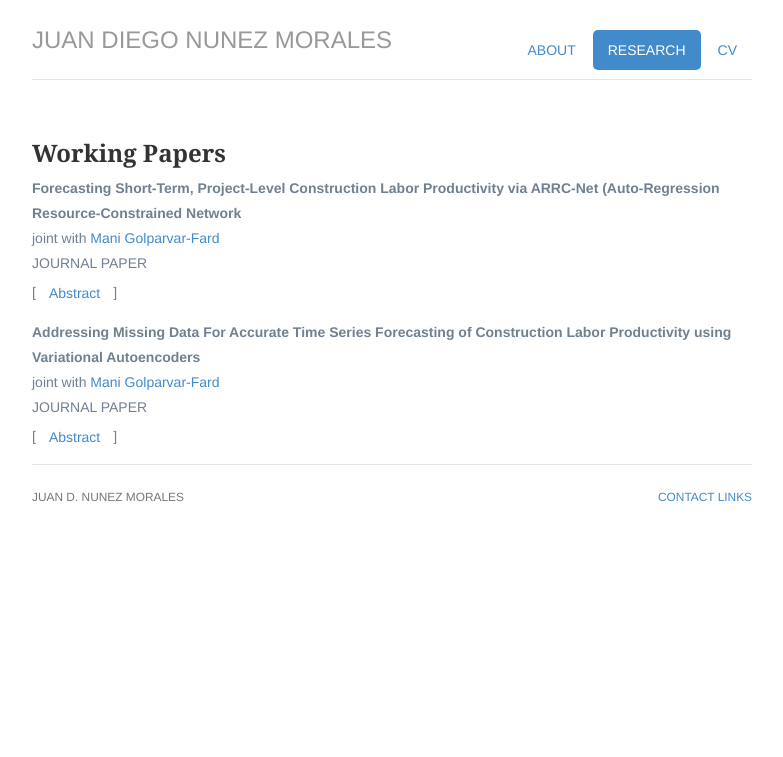
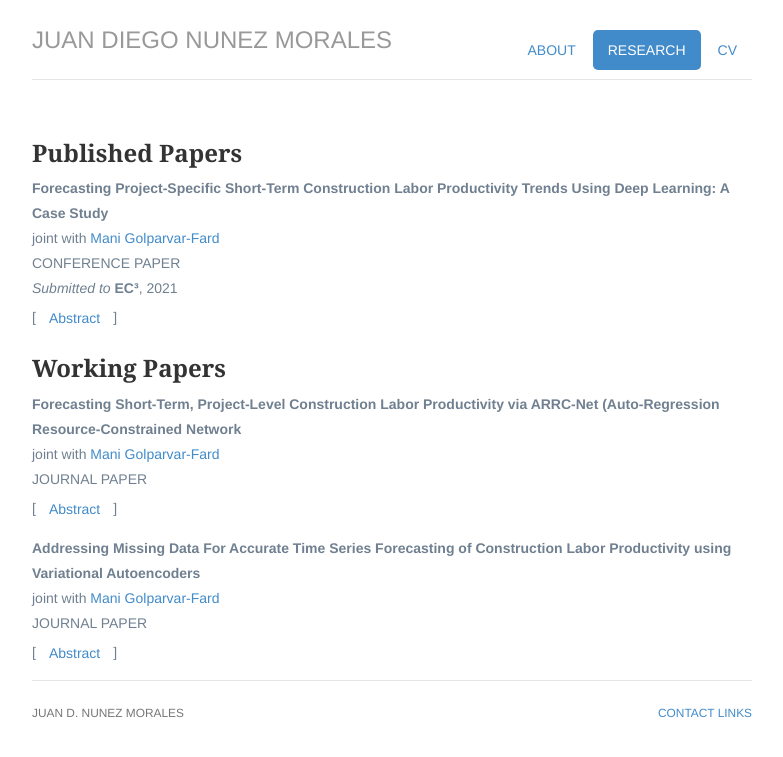
Before and after one commit to juandiegonm/juandiegonm.github.io, a Jekyll site: the page built from research/index.html, in a window 1280 px wide. Shown: the top 757 px of the page, without its empty margins (248-1031 px from the left). Built offline with Jekyll 4.4.1, drawn with Linux system fonts in a browser that asks for light colours.

Commit message:
Update index.html

```diff
--- a/research/index.html
+++ b/research/index.html
@@ -9,6 +9,25 @@ description: Juan Diego Nunez Morales' research page.
 ---
 <div class="row marketing">
 			<div>
+				<h3>Published Papers</h3>
+
+				<p style="color:#708090;"><strong>Forecasting Project-Specific Short-Term Construction Labor Productivity Trends Using Deep Learning: A Case Study</strong>
+				<br>joint with <a href="https://cee.illinois.edu/directory/profile/mgolpar">Mani Golparvar-Fard</a>
+				<br> CONFERENCE PAPER
+				<br><i>Submitted to </i><b>EC&sup3;</b>, 2021
+				<br>[<a class="btn btn-link" data-toggle="collapse" href="#JMP" role="button" aria-expanded="false" aria-controls="JMP">
+    			Abstract</a>]&#8287&#8287
+    				<div class="collapse" id="JMP">
+  						<div class="card card-body">
+    						<p align="justify">Accurate forecasting of labor productivity is key to enabling proactive project controls. Prior research has focused on forecasting weekly labor productivity trends using auto-regression (AR) models, modeling work-packages individually. Results are often limited to one-step-ahead forecasts, with models unable to automatically account for the factors that impact productivity.</p>
+
+							<p align="justify">This paper presents a case study on the implementation of a hybrid method based on AR and deep neural networks for time-series multi-step forecasting of daily labor productivity at the activity level. We demonstrate the forecasting capabilities of the model, which automatically accounts for the impact of factors on labor productivity trends.</p>
+
+  						</div>
+					</div>
+				</p>
+
+
 				<h3>Working Papers</h3>
 
 				<p style="color:#708090;"><strong>Forecasting Short-Term, Project-Level Construction Labor Productivity via ARRC-Net (Auto-Regression Resource-Constrained Network</strong>
```
